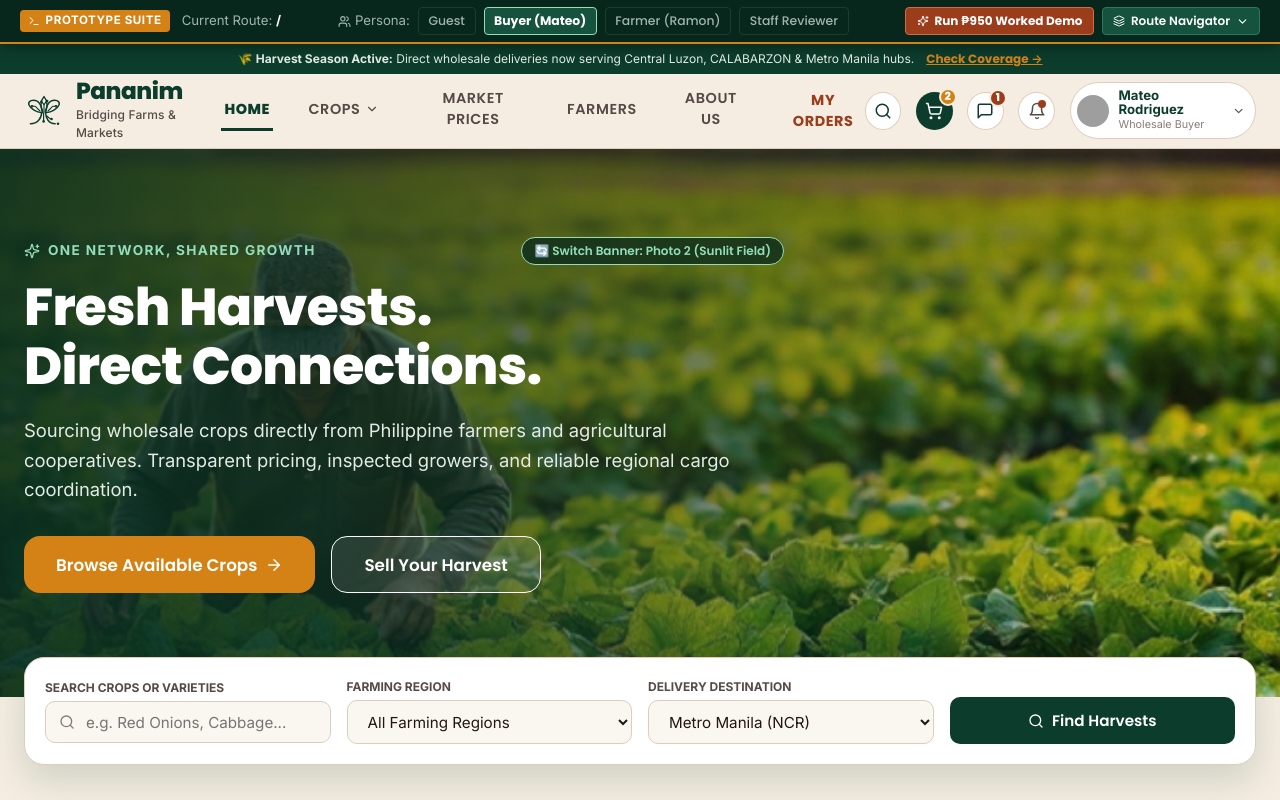
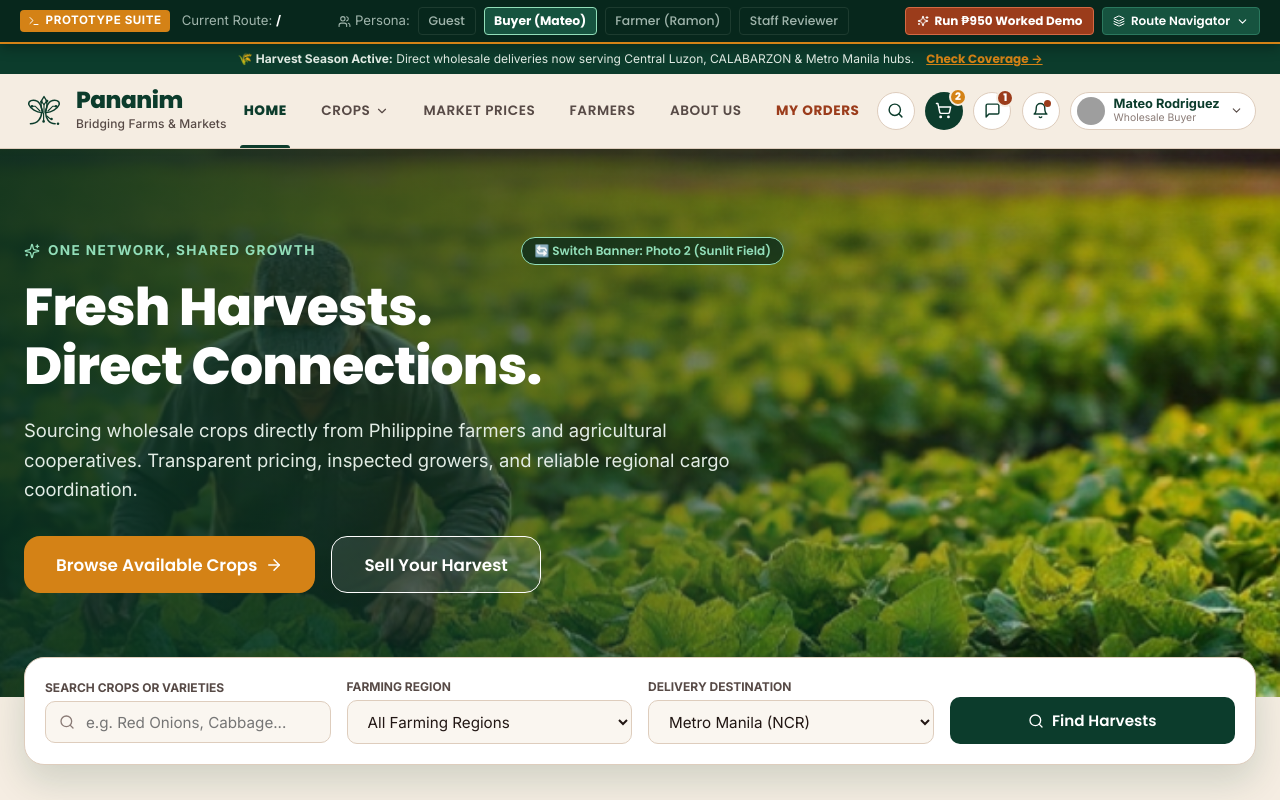
Before and after one commit to mhaithan-lee/pananim, a React (Vite) app: page / in a window 1280 px wide. Shown: the top 800 px of the page. Built offline with nearby package versions, Linux system fonts and the light colour scheme; grey boxes are pictures that could not be loaded.

Commit message:
fix: navbar layout consistency, eliminate multi-line wrapping and align spacing

```diff
--- a/src/components/Navbar.tsx
+++ b/src/components/Navbar.tsx
@@ -109,7 +109,8 @@ export const Navbar: React.FC<NavbarProps> = ({
             style={{
               display: 'none',
               alignItems: 'center',
-              gap: '2rem'
+              gap: '1.75rem',
+              height: '74px'
             }}
             className="desktop-nav"
           >
@@ -119,33 +120,72 @@ export const Navbar: React.FC<NavbarProps> = ({
                 fontFamily: 'var(--font-headings)',
                 fontWeight: isActive('/') ? 800 : 600,
                 color: isActive('/') ? '#0C3C2C' : '#574A46',
-                borderBottom: isActive('/') ? '3px solid #0C3C2C' : '3px solid transparent',
-                padding: '0.5rem 0.2rem',
-                fontSize: '0.9rem',
-                letterSpacing: '0.04em'
+                height: '100%',
+                display: 'inline-flex',
+                alignItems: 'center',
+                justifyContent: 'center',
+                padding: '0 0.2rem',
+                fontSize: '0.85rem',
+                letterSpacing: '0.04em',
+                whiteSpace: 'nowrap',
+                position: 'relative',
+                background: 'none',
+                border: 'none',
+                cursor: 'pointer'
               }}
             >
               HOME
+              {isActive('/') && (
+                <span
+                  style={{
+                    position: 'absolute',
+                    bottom: 0,
+                    left: 0,
+                    right: 0,
+                    height: '3px',
+                    backgroundColor: '#0C3C2C',
+                    borderRadius: '3px 3px 0 0'
+                  }}
+                />
+              )}
             </button>
 
             {/* CROPS dropdown */}
-            <div style={{ position: 'relative' }}>
+            <div style={{ position: 'relative', height: '100%', display: 'flex', alignItems: 'center' }}>
               <button
                 onClick={() => setCropsDropdownOpen(!cropsDropdownOpen)}
                 style={{
                   fontFamily: 'var(--font-headings)',
                   fontWeight: currentRoute.startsWith('/shop') ? 800 : 600,
                   color: currentRoute.startsWith('/shop') ? '#0C3C2C' : '#574A46',
-                  display: 'flex',
+                  height: '100%',
+                  display: 'inline-flex',
                   alignItems: 'center',
                   gap: '0.3rem',
-                  borderBottom: currentRoute.startsWith('/shop') ? '3px solid #0C3C2C' : '3px solid transparent',
-                  padding: '0.5rem 0.2rem',
-                  fontSize: '0.9rem',
-                  letterSpacing: '0.04em'
+                  padding: '0 0.2rem',
+                  fontSize: '0.85rem',
+                  letterSpacing: '0.04em',
+                  whiteSpace: 'nowrap',
+                  position: 'relative',
+                  background: 'none',
+                  border: 'none',
+                  cursor: 'pointer'
                 }}
               >
                 CROPS <ChevronDown size={14} />
+                {currentRoute.startsWith('/shop') && (
+                  <span
+                    style={{
+                      position: 'absolute',
+                      bottom: 0,
+                      left: 0,
+                      right: 0,
+                      height: '3px',
+                      backgroundColor: '#0C3C2C',
+                      borderRadius: '3px 3px 0 0'
+                    }}
+                  />
+                )}
               </button>
 
               {cropsDropdownOpen && (
@@ -219,13 +259,34 @@ export const Navbar: React.FC<NavbarProps> = ({
                 fontFamily: 'var(--font-headings)',
                 fontWeight: isActive('/market-prices') ? 800 : 600,
                 color: isActive('/market-prices') ? '#0C3C2C' : '#574A46',
-                borderBottom: isActive('/market-prices') ? '3px solid #0C3C2C' : '3px solid transparent',
-                padding: '0.5rem 0.2rem',
-                fontSize: '0.9rem',
-                letterSpacing: '0.04em'
+                height: '100%',
+                display: 'inline-flex',
+                alignItems: 'center',
+                justifyContent: 'center',
+                padding: '0 0.2rem',
+                fontSize: '0.85rem',
+                letterSpacing: '0.04em',
+                whiteSpace: 'nowrap',
+                position: 'relative',
+                background: 'none',
+                border: 'none',
+                cursor: 'pointer'
               }}
             >
               MARKET PRICES
+              {isActive('/market-prices') && (
+                <span
+                  style={{
+                    position: 'absolute',
+                    bottom: 0,
+                    left: 0,
+                    right: 0,
+                    height: '3px',
+                    backgroundColor: '#0C3C2C',
+                    borderRadius: '3px 3px 0 0'
+                  }}
+                />
+              )}
             </button>
 
             <button
@@ -234,13 +295,34 @@ export const Navbar: React.FC<NavbarProps> = ({
                 fontFamily: 'var(--font-headings)',
                 fontWeight: isActive('/farmers') ? 800 : 600,
                 color: isActive('/farmers') ? '#0C3C2C' : '#574A46',
-                borderBottom: isActive('/farmers') ? '3px solid #0C3C2C' : '3px solid transparent',
-                padding: '0.5rem 0.2rem',
-                fontSize: '0.9rem',
-                letterSpacing: '0.04em'
+                height: '100%',
+                display: 'inline-flex',
+                alignItems: 'center',
+                justifyContent: 'center',
+                padding: '0 0.2rem',
+                fontSize: '0.85rem',
+                letterSpacing: '0.04em',
+                whiteSpace: 'nowrap',
+                position: 'relative',
+                background: 'none',
+                border: 'none',
+                cursor: 'pointer'
               }}
             >
               FARMERS
+              {isActive('/farmers') && (
+                <span
+                  style={{
+                    position: 'absolute',
+                    bottom: 0,
+                    left: 0,
+                    right: 0,
+                    height: '3px',
+                    backgroundColor: '#0C3C2C',
+                    borderRadius: '3px 3px 0 0'
+                  }}
+                />
+              )}
             </button>
 
             <button
@@ -249,13 +331,34 @@ export const Navbar: React.FC<NavbarProps> = ({
                 fontFamily: 'var(--font-headings)',
                 fontWeight: isActive('/about') ? 800 : 600,
                 color: isActive('/about') ? '#0C3C2C' : '#574A46',
-                borderBottom: isActive('/about') ? '3px solid #0C3C2C' : '3px solid transparent',
-                padding: '0.5rem 0.2rem',
-                fontSize: '0.9rem',
-                letterSpacing: '0.04em'
+                height: '100%',
+                display: 'inline-flex',
+                alignItems: 'center',
+                justifyContent: 'center',
+                padding: '0 0.2rem',
+                fontSize: '0.85rem',
+                letterSpacing: '0.04em',
+                whiteSpace: 'nowrap',
+                position: 'relative',
+                background: 'none',
+                border: 'none',
+                cursor: 'pointer'
               }}
             >
               ABOUT US
+              {isActive('/about') && (
+                <span
+                  style={{
+                    position: 'absolute',
+                    bottom: 0,
+                    left: 0,
+                    right: 0,
+                    height: '3px',
+                    backgroundColor: '#0C3C2C',
+                    borderRadius: '3px 3px 0 0'
+                  }}
+                />
+              )}
             </button>
 
             {currentRole === 'farmer' ? (
@@ -265,8 +368,17 @@ export const Navbar: React.FC<NavbarProps> = ({
                   fontFamily: 'var(--font-headings)',
                   fontWeight: 700,
                   color: '#9B3C1B',
-                  fontSize: '0.9rem',
-                  letterSpacing: '0.04em'
+                  height: '100%',
+                  display: 'inline-flex',
+                  alignItems: 'center',
+                  justifyContent: 'center',
+                  padding: '0 0.2rem',
+                  fontSize: '0.85rem',
+                  letterSpacing: '0.04em',
+                  whiteSpace: 'nowrap',
+                  background: 'none',
+                  border: 'none',
+                  cursor: 'pointer'
                 }}
               >
                 FARMER WORKSPACE
@@ -278,8 +390,17 @@ export const Navbar: React.FC<NavbarProps> = ({
                   fontFamily: 'var(--font-headings)',
                   fontWeight: 700,
                   color: '#9B3C1B',
-                  fontSize: '0.9rem',
-                  letterSpacing: '0.04em'
+                  height: '100%',
+                  display: 'inline-flex',
+                  alignItems: 'center',
+                  justifyContent: 'center',
+                  padding: '0 0.2rem',
+                  fontSize: '0.85rem',
+                  letterSpacing: '0.04em',
+                  whiteSpace: 'nowrap',
+                  background: 'none',
+                  border: 'none',
+                  cursor: 'pointer'
                 }}
               >
                 MY ORDERS
@@ -291,17 +412,48 @@ export const Navbar: React.FC<NavbarProps> = ({
                   fontFamily: 'var(--font-headings)',
                   fontWeight: 700,
                   color: '#0C3C2C',
-                  fontSize: '0.9rem',
-                  letterSpacing: '0.04em'
+                  height: '100%',
+                  display: 'inline-flex',
+                  alignItems: 'center',
+                  justifyContent: 'center',
+                  padding: '0 0.2rem',
+                  fontSize: '0.85rem',
+                  letterSpacing: '0.04em',
+                  whiteSpace: 'nowrap',
+                  position: 'relative',
+                  background: 'none',
+                  border: 'none',
+                  cursor: 'pointer'
                 }}
               >
                 SELL WITH PANANIM
+                {isActive('/sell-with-pananim') && (
+                  <span
+                    style={{
+                      position: 'absolute',
+                      bottom: 0,
+                      left: 0,
+                      right: 0,
+                      height: '3px',
+                      backgroundColor: '#0C3C2C',
+                      borderRadius: '3px 3px 0 0'
+                    }}
+                  />
+                )}
               </button>
             )}
           </nav>
 
-          {/* Right Header Controls (Search, Cart, Bell, User Pill) */}
-          <div style={{ display: 'flex', alignItems: 'center', gap: '0.9rem' }}>
+          {/* Right Header Controls (Search, Cart, Messages, Bell, User Pill) */}
+          <div
+            className="right-controls"
+            style={{
+              display: 'flex',
+              alignItems: 'center',
+              gap: '0.65rem',
+              flexShrink: 0
+            }}
+          >
             {/* Search Icon */}
             <button
               onClick={() => onNavigate('/shop')}
@@ -314,11 +466,13 @@ export const Navbar: React.FC<NavbarProps> = ({
                 display: 'flex',
                 alignItems: 'center',
                 justifyContent: 'center',
-                color: '#0C3C2C'
+                color: '#0C3C2C',
+                flexShrink: 0,
+                cursor: 'pointer'
               }}
               aria-label="Search crops"
             >
-              <Search size={18} />
+              <Search size={17} />
             </button>
 
             {/* Cart Icon with Live Count */}
@@ -334,11 +488,13 @@ export const Navbar: React.FC<NavbarProps> = ({
                 alignItems: 'center',
                 justifyContent: 'center',
                 color: '#FFFFFF',
-                position: 'relative'
+                position: 'relative',
+                flexShrink: 0,
+                cursor: 'pointer'
               }}
               aria-label="View shopping cart"
             >
-              <ShoppingCart size={18} />
+              <ShoppingCart size={17} />
               {cartCount > 0 && (
                 <span
                   style={{
@@ -347,7 +503,7 @@ export const Navbar: React.FC<NavbarProps> = ({
                     right: '-4px',
                     backgroundColor: '#D48216',
                     color: '#FFFFFF',
-                    fontSize: '0.7rem',
+                    fontSize: '0.65rem',
                     fontWeight: 800,
                     width: '18px',
                     height: '18px',
@@ -376,12 +532,14 @@ export const Navbar: React.FC<NavbarProps> = ({
                 alignItems: 'center',
                 justifyContent: 'center',
                 color: '#0C3C2C',
-                position: 'relative'
+                position: 'relative',
+                flexShrink: 0,
+                cursor: 'pointer'
               }}
               aria-label={currentUnreadMessages > 0 ? `${currentUnreadMessages} unread messages` : "Messages inbox"}
               title="Messages Inbox"
             >
-              <MessageSquare size={18} />
+              <MessageSquare size={17} />
               {currentUnreadMessages > 0 && (
                 <span
                   style={{
@@ -390,7 +548,7 @@ export const Navbar: React.FC<NavbarProps> = ({
                     right: '-4px',
                     backgroundColor: '#9B3C1B',
                     color: '#FFFFFF',
-                    fontSize: '0.675rem',
+                    fontSize: '0.65rem',
                     fontWeight: 800,
                     width: '18px',
                     height: '18px',
@@ -420,20 +578,22 @@ export const Navbar: React.FC<NavbarProps> = ({
                   display: 'flex',
                   alignItems: 'center',
                   justifyContent: 'center',
-                  color: '#574A46',
-                  position: 'relative'
+                  color: '#0C3C2C',
+                  position: 'relative',
+                  flexShrink: 0,
+                  cursor: 'pointer'
                 }}
                 aria-label="Notifications"
               >
-                <Bell size={18} />
+                <Bell size={17} />
                 {unreadNotificationsCount > 0 && (
                   <span
                     style={{
                       position: 'absolute',
                       top: '7px',
                       right: '8px',
-                      width: '8px',
-                      height: '8px',
+                      width: '7px',
+                      height: '7px',
                       borderRadius: '50%',
                       backgroundColor: '#9B3C1B'
                     }}
@@ -442,7 +602,7 @@ export const Navbar: React.FC<NavbarProps> = ({
               </button>
             )}
 
-            {/* User Profile Pill matching Screenshot 215453 */}
+            {/* User Profile Pill */}
             {currentUser ? (
               <div style={{ position: 'relative' }}>
                 <div
@@ -450,33 +610,35 @@ export const Navbar: React.FC<NavbarProps> = ({
                   style={{
                     display: 'flex',
                     alignItems: 'center',
-                    gap: '0.6rem',
-                    padding: '0.3rem 0.6rem 0.3rem 0.4rem',
+                    gap: '0.55rem',
+                    padding: '0 0.75rem 0 0.35rem',
+                    height: '38px',
                     borderRadius: '9999px',
                     backgroundColor: '#FFFFFF',
                     border: '1.5px solid #DECDBD',
-                    cursor: 'pointer'
+                    cursor: 'pointer',
+                    boxSizing: 'border-box'
                   }}
                 >
                   <img
                     src={currentUser.avatarUrl || 'https://images.unsplash.com/photo-1534528741775-53994a69daeb?auto=format&fit=crop&w=100&q=80'}
                     alt={currentUser.name}
                     style={{
-                      width: '32px',
-                      height: '32px',
+                      width: '28px',
+                      height: '28px',
                       borderRadius: '50%',
                       objectFit: 'cover'
                     }}
                   />
                   <div style={{ textAlign: 'left' }} className="user-text">
-                    <div style={{ fontSize: '0.825rem', fontWeight: 700, color: '#0C3C2C', lineHeight: 1.1 }}>
+                    <div style={{ fontSize: '0.8rem', fontWeight: 700, color: '#0C3C2C', lineHeight: 1.15, whiteSpace: 'nowrap' }}>
                       {currentUser.name}
                     </div>
-                    <div style={{ fontSize: '0.675rem', color: '#8A7B76', textTransform: 'capitalize' }}>
+                    <div style={{ fontSize: '0.65rem', color: '#8A7B76', textTransform: 'capitalize', lineHeight: 1.1, whiteSpace: 'nowrap' }}>
                       {currentRole === 'farmer' ? 'Farm Owner' : currentRole === 'staff' ? 'Staff Reviewer' : 'Wholesale Buyer'}
                     </div>
                   </div>
-                  <ChevronDown size={14} style={{ color: '#574A46' }} />
+                  <ChevronDown size={13} style={{ color: '#574A46', marginLeft: '0.1rem' }} />
                 </div>
 
                 {userDropdownOpen && (
@@ -703,6 +865,26 @@ export const Navbar: React.FC<NavbarProps> = ({
             display: block !important;
           }
         }
+        @media (max-width: 1220px) {
+          .desktop-nav {
+            gap: 1.1rem !important;
+          }
+          .desktop-nav button {
+            font-size: 0.8rem !important;
+            padding: 0 0.15rem !important;
+          }
+          .right-controls {
+            gap: 0.45rem !important;
+          }
+        }
+        @media (max-width: 1040px) {
+          .desktop-nav {
+            gap: 0.75rem !important;
+          }
+          .desktop-nav button {
+            font-size: 0.76rem !important;
+          }
+        }
       `}</style>
     </header>
   );
```
